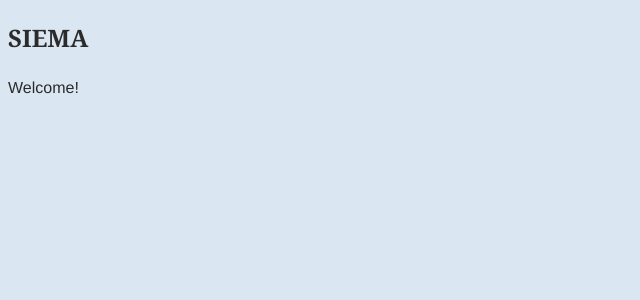
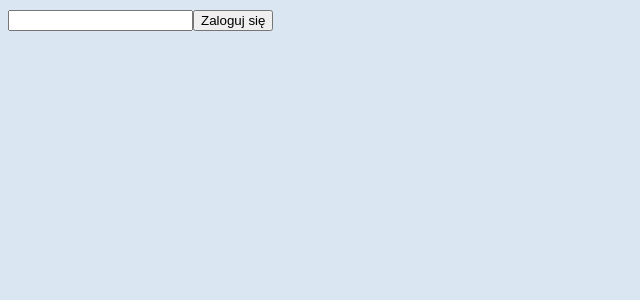
Before and after one commit to WojciechBarczynski/BITE_HACK, a React (Create React App) app in the folder reactapp/: page /login in a window 1280 px wide. Shown: the top 300 px of the page, without its empty margins (0-640 px from the left). Built offline with nearby package versions, Linux system fonts and the light colour scheme.

Commit message:
routing, login/logout on localstorage

```diff
--- a/reactapp/package.json
+++ b/reactapp/package.json
@@ -6,8 +6,10 @@
     "@testing-library/jest-dom": "^5.16.5",
     "@testing-library/react": "^13.4.0",
     "@testing-library/user-event": "^13.5.0",
+    "axios": "^1.2.2",
     "react": "^18.2.0",
     "react-dom": "^18.2.0",
+    "react-router-dom": "^6.6.2",
     "react-scripts": "5.0.1",
     "web-vitals": "^2.1.4"
   },
--- a/reactapp/src/App.js
+++ b/reactapp/src/App.js
@@ -1,10 +1,16 @@
 import MainComponent from './components/main'
+import HomeComponent from './components/home'
+import LoginComponent from './components/login'
+import { BrowserRouter, Routes, Route } from "react-router-dom";
 
 function App() {
   return (
-    <>
-      <MainComponent />
-    </>
+    <BrowserRouter>
+      <Routes>
+        <Route path="/login" element={<LoginComponent />} />
+        <Route path="/" element={<HomeComponent />} />
+      </Routes>
+    </BrowserRouter>
   );
 }
 
--- a/reactapp/src/components/home.js
+++ b/reactapp/src/components/home.js
@@ -1,9 +1,18 @@
 import React from 'react';
+import { useNavigate } from 'react-router-dom';
 
 const HomeComponent = () => {
+    const navigate = useNavigate();
+
+    const onLogout = () => {
+        localStorage.removeItem("userid");
+        navigate("/login");
+    }
+
     return (
         <div>
             Welcome!
+            <button onClick={onLogout}>Wyloguj się</button>
         </div>
     );
 };
--- /dev/null
+++ b/reactapp/src/components/login.js
@@ -0,0 +1,36 @@
+import React, { useEffect, useState } from 'react';
+import { redirect, useNavigate } from 'react-router-dom';
+import loginService from '../services/loginService';
+
+
+const LoginComponent = () => {
+    const [loginInput, setLoginInput] = useState("");
+    const navigate = useNavigate();
+
+    useEffect(() => {
+        let userid = localStorage.getItem("userid");
+        console.log(userid)
+        if(userid && userid != "") {
+            navigate("/");
+        }
+
+    }, [])
+
+    const onLogin = () => {
+        localStorage.setItem("userid", "test");
+        navigate("/");
+        //loginService.login(loginInput).then((res) => {
+        //    localStorage.setItem("userid", res.userid)
+        //})
+    }
+
+    return (
+        <div>
+            <input type="text" value={loginInput}
+                onChange={(e) => {setLoginInput(e.target.value)}} />
+            <button onClick={onLogin}>Zaloguj się</button>
+        </div>
+    );
+};
+
+export default LoginComponent;
--- a/reactapp/src/components/main.js
+++ b/reactapp/src/components/main.js
@@ -2,12 +2,12 @@ import React from 'react';
 import '../style/main.css';
 import NavbarComponent from './navbar';
 import HomeComponent from './home';
+import LoginComponent from './login';
 
 const MainComponent = () => {
     return (
         <>
-            <NavbarComponent />
-            <HomeComponent />
+            <LoginComponent />
         </>
     );
 };
--- /dev/null
+++ b/reactapp/src/services/loginService.js
@@ -0,0 +1,13 @@
+import axios from 'axios';
+
+const URL = "";
+
+const loginService = {
+  login: (username) => {
+    return axios.post(`${URL}/login`, {
+        username: username
+    });
+  }
+};
+
+export default loginService;
```
Also changed, not shown: 1 other file (tests, documents, lock files or other folders).
